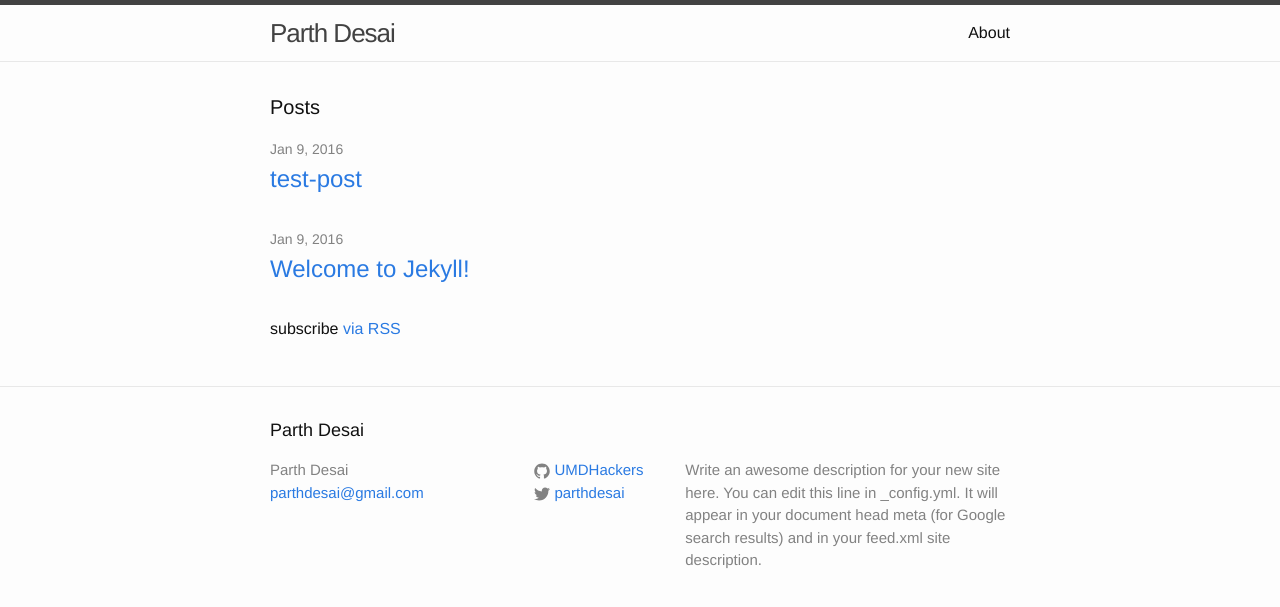
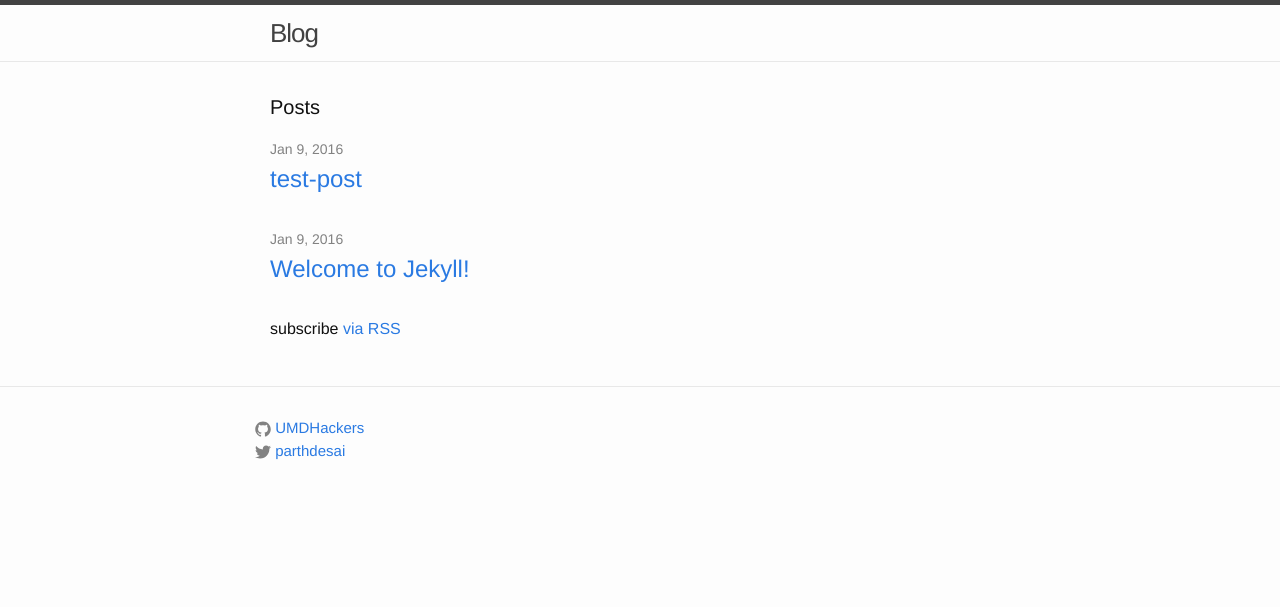
Before and after one commit to UMDHackers/personal-blog, a Jekyll site: the page built from index.html, in a window 1280 px wide. Shown: the top 607 px of the page. Built offline with Jekyll 4.4.1, drawn with Linux system fonts in a browser that asks for light colours.

Commit message:
more styling!

```diff
--- a/_config.yml
+++ b/_config.yml
@@ -6,7 +6,7 @@
 # 'jekyll serve'. If you change this file, please restart the server process.
 
 # Site settings
-title: Parth Desai
+title: Blog
 email: parthdesai@gmail.com
 description: > # this means to ignore newlines until "baseurl:"
   Write an awesome description for your new site here. You can edit this
--- a/_includes/footer.html
+++ b/_includes/footer.html
@@ -2,9 +2,11 @@
 
   <div class="wrapper">
 
-    <h2 class="footer-heading">{{ site.title }}</h2>
+  <!--  <h2 class="footer-heading">{{ site.title }}</h2>-->
 
     <div class="footer-col-wrapper">
+
+      <!--
       <div class="footer-col footer-col-1">
         <ul class="contact-list">
           <li>{{ site.title }}</li>
@@ -13,6 +15,11 @@
       </div>
 
       <div class="footer-col footer-col-2">
+        <p>{{ site.description }}</p>
+      </div>
+      -->
+
+      <!--<div class="footer-col footer-col-3">-->
         <ul class="social-media-list">
           {% if site.github_username %}
           <li>
@@ -27,11 +34,7 @@
           {% endif %}
         </ul>
       </div>
-
-      <div class="footer-col footer-col-3">
-        <p>{{ site.description }}</p>
-      </div>
-    </div>
+    <!--</div>-->
 
   </div>
 
--- a/_includes/header.html
+++ b/_includes/header.html
@@ -13,13 +13,13 @@
         </svg>
       </a>
 
-      <div class="trigger">
+      <!--<div class="trigger">
         {% for my_page in site.pages %}
           {% if my_page.title %}
           <a class="page-link" href="{{ my_page.url | prepend: site.baseurl }}">{{ my_page.title }}</a>
           {% endif %}
         {% endfor %}
-      </div>
+      </div> -->
     </nav>
 
   </div>
```
